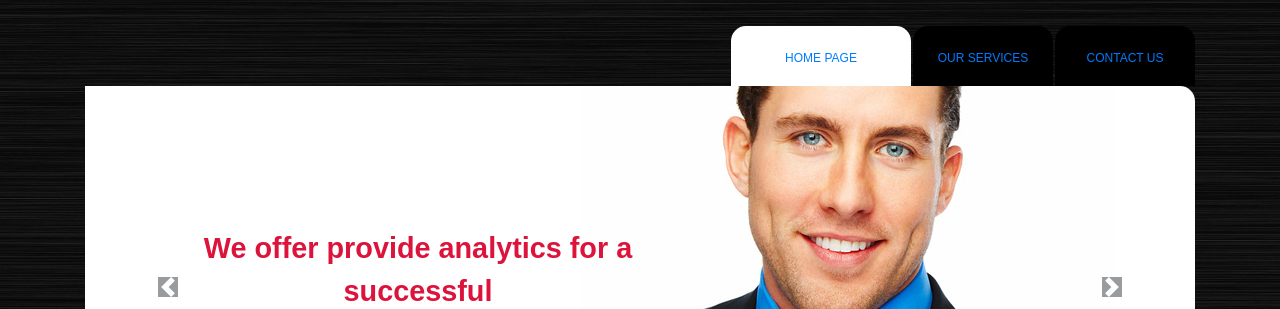
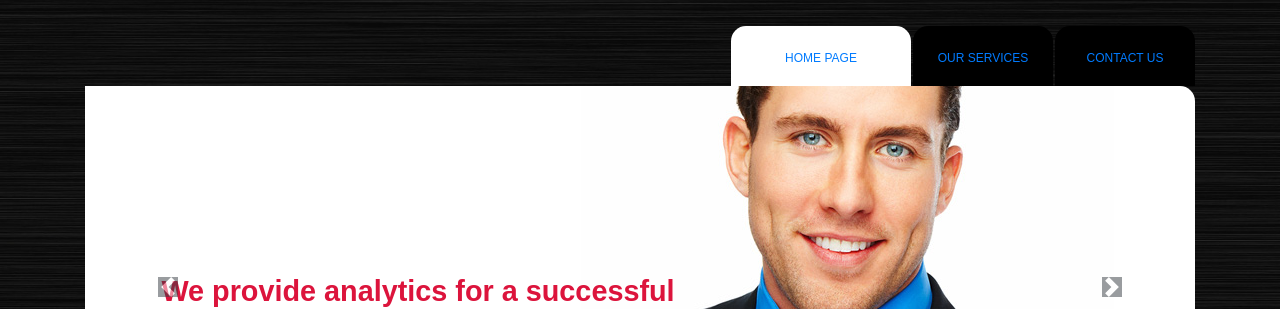
Before and after one commit to danrare/giz-project, a plain HTML site: page index.html in a window 1280 px wide. Shown: the part 111-420 px from the top of the page. Drawn offline with Linux system fonts and the light colour scheme.

Commit message:
Update index.html

```diff
--- a/index.html
+++ b/index.html
@@ -71,7 +71,7 @@
                     <div class="carousel-item">
                         <img src="images/slider-img2.jpg" alt="slider-img2" class="d-block img-fluid mx-auto">
                         <div class="carousel-caption">
-                            <p class="carousel-text">We offer provide analytics for a successful</p>
+                            <p class="carousel-text">We provide analytics for a successful</p>
                             <h2 class="carousel-header">Business</h2>
                         </div>
                     </div>
```
